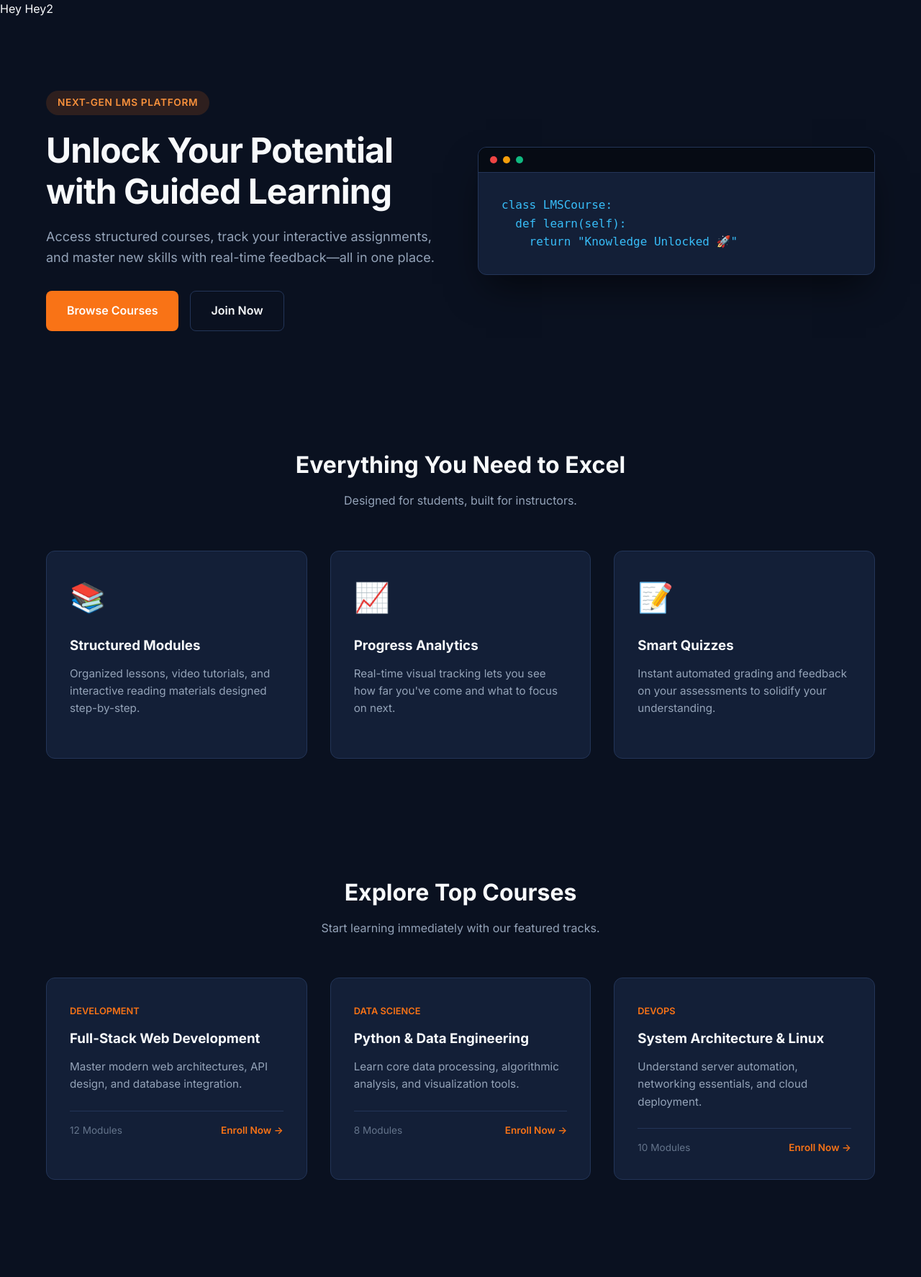
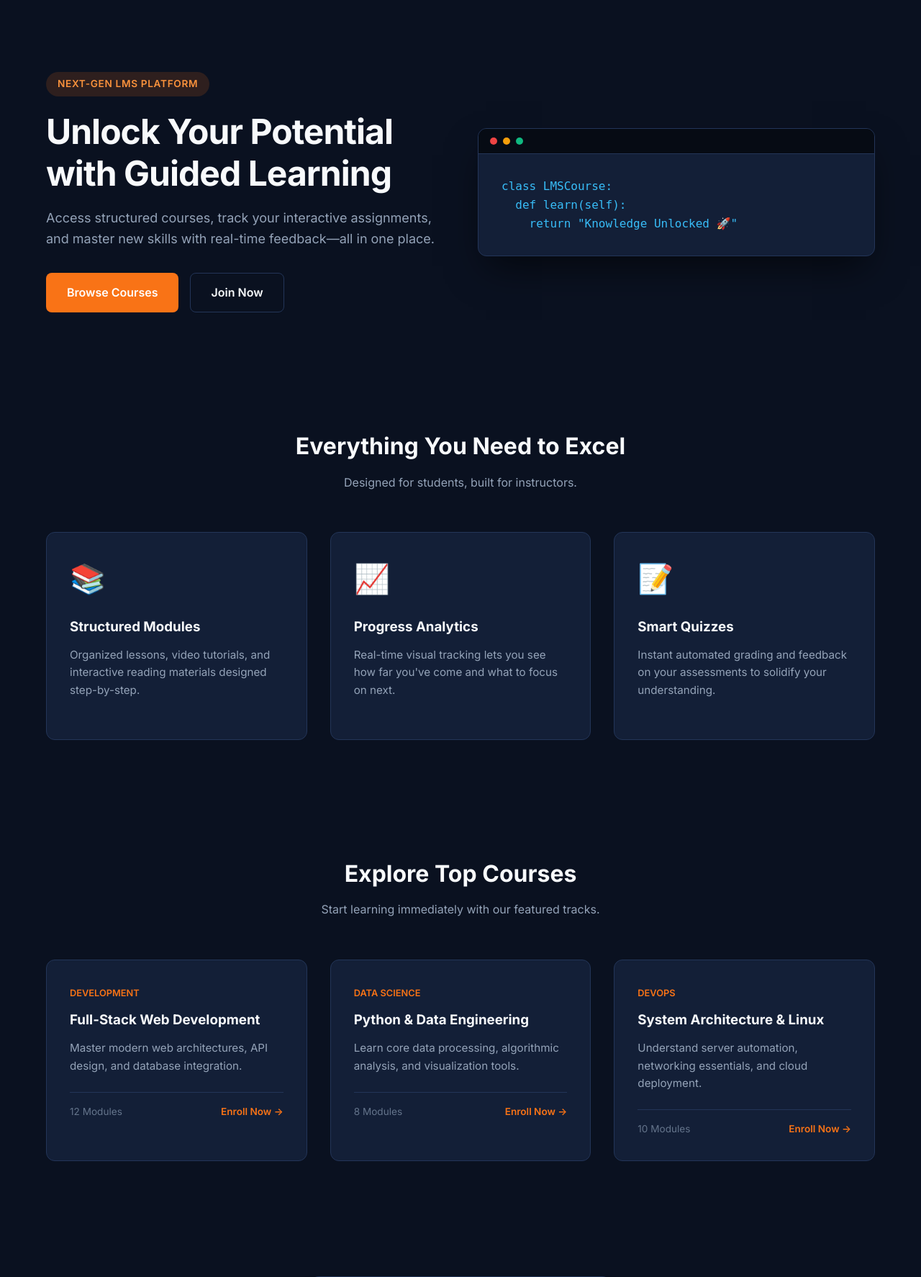
Before and after one commit to CodeWin04/LMS_ETEH, a Python web app: template templates/index.html in a window 1280 px wide. Shown: the part 79-1853 px from the top of the page at 72% size. Run offline with Jinja, Linux system fonts and the light colour scheme; the template is opened without the code that fills it, so the values that code supplies are empty.

Commit message:
Update index.html

```diff
--- a/templates/index.html
+++ b/templates/index.html
@@ -40,8 +40,6 @@
     </header>
 
     <main>
-        Hey
-        Hey2
         <!-- Hero Section -->
         <section class="hero-section">
             <div class="container hero-grid">
```
